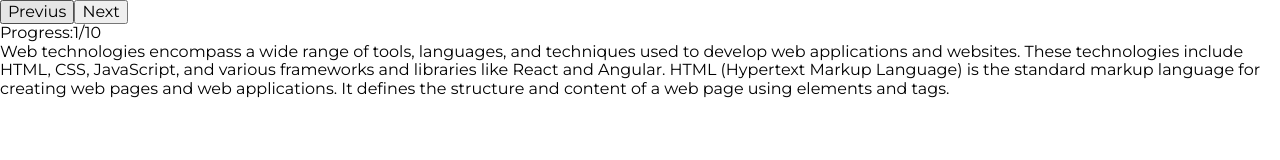
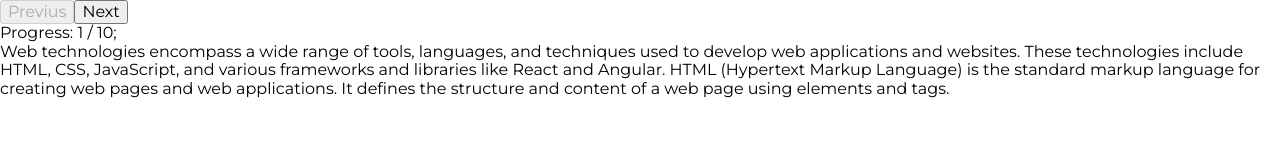
Before and after one commit to KaterynaKocheharova/article_reader, a React (Vite) app: page / in a window 1280 px wide. Shown: the top 160 px of the page. Built offline with nearby package versions, Linux system fonts and the light colour scheme.

Commit message:
disable btns

```diff
--- a/package.json
+++ b/package.json
@@ -10,9 +10,11 @@
     "preview": "vite preview"
   },
   "dependencies": {
+    "framer-motion": "^11.1.7",
     "modern-normalize": "^2.0.0",
     "react": "^18.2.0",
-    "react-dom": "^18.2.0"
+    "react-dom": "^18.2.0",
+    "swiper": "^11.1.1"
   },
   "devDependencies": {
     "@types/react": "^18.2.66",
--- a/src/Components/Reader.jsx
+++ b/src/Components/Reader.jsx
@@ -1,25 +1,43 @@
 import { useState } from "react";
+import "swiper/css";
+
 import articles from "../articles.json";
 
 export default function Reader() {
-  const [index, setIndex] = useState(0);
+  const [articleIndex, setArticleIndex] = useState(0);
 
-  function addIndex() {
-    setIndex(index + 1);
+  const currentArticle = articles[articleIndex];
+  const isLast = articleIndex === articles.length - 1;
+  const isFirst = articleIndex === 0;
+
+  function handleNext() {
+    setArticleIndex(articleIndex + 1);
   }
 
-  function subtractIndex() {
-    setIndex(index - 1);
+  function handlePrev() {
+    setArticleIndex(articleIndex - 1);
   }
 
   return (
     <div>
-      <button onClick={subtractIndex}>Previus</button>
-      <button onClick={addIndex}>Next</button>
-      <p>Progress:{index + 1}/10</p>
       <div>
-        <p>{articles[index] && articles[index].text}</p>
+        <div>
+          <button onClick={handlePrev} disabled={isFirst}>
+            Previus
+          </button>
+          <button onClick={handleNext} disabled={isLast}>
+            Next
+          </button>
+        </div>
+        <p>
+          Progress: {articleIndex + 1} / {articles.length};
+        </p>
       </div>
+
+      <article>
+        <h2>{currentArticle.title}</h2>
+        <p>{currentArticle.text}</p>
+      </article>
     </div>
   );
 }
```
Also changed, not shown: 1 other file (tests, documents, lock files or other folders).
